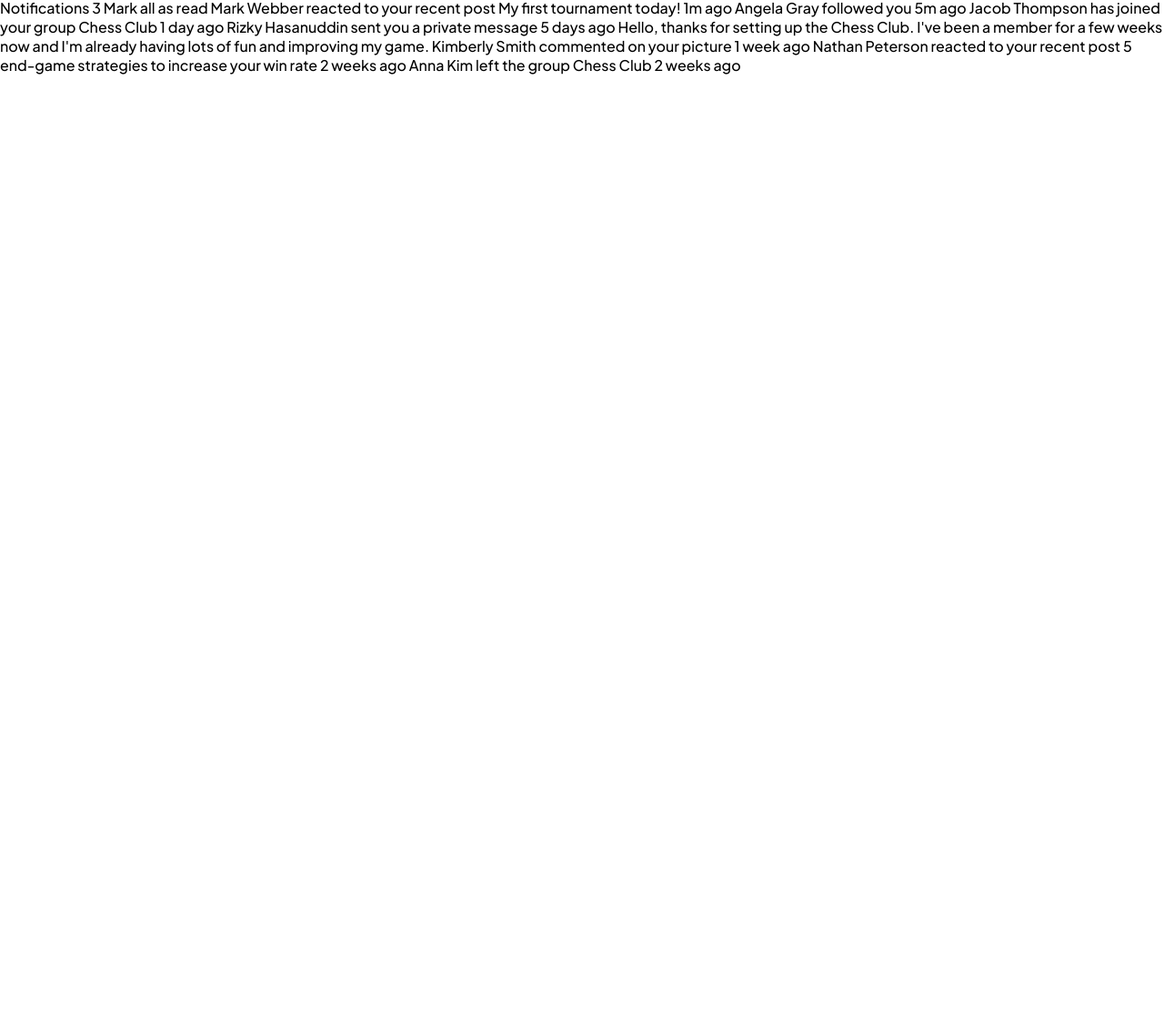
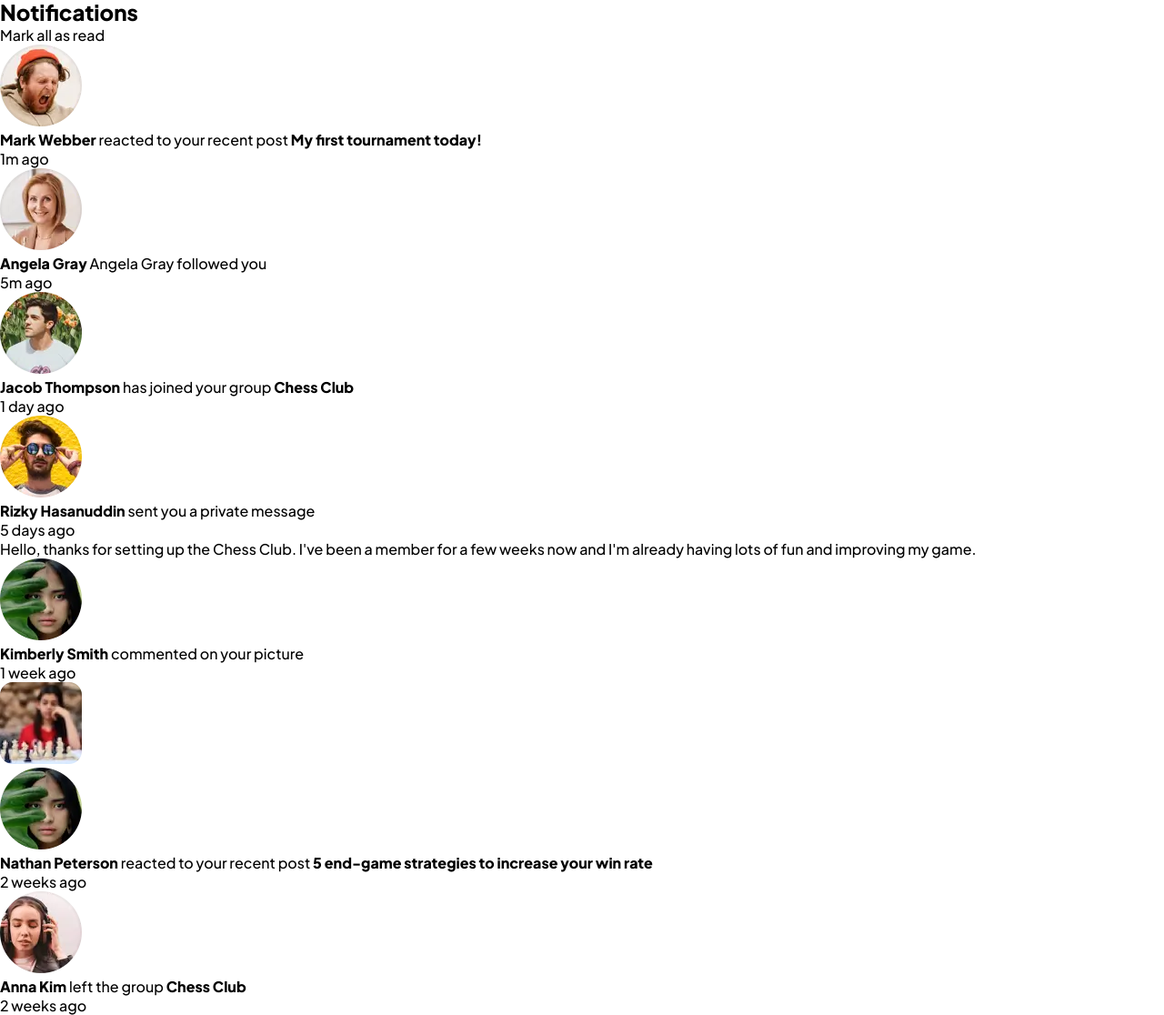
Before and after one commit to favourite-Coder/notifications-page, a plain HTML site: page codes/index.html in a window 1280 px wide. Shown: the part 2-1118 px from the top of the page at 91% size. Before the commit the page ends 800 px from the top, so only its background shows below. Drawn offline with Linux system fonts and the light colour scheme.

Commit message:
html structure

```diff
--- a/codes/index.html
+++ b/codes/index.html
@@ -10,32 +10,133 @@
 </head>
 <body>
 
-  Notifications 3
+  <div class="container">
+    <header>
+      <div class="notification_box">
+        <h2 class="title">Notifications</h2>
+        <span id="notifications"></span>
+      </div>
+      <p id="mark_all">Mark all as read</p>
+    </header>
+    <main>
+      <div class="notification_card unread">
+        <img src="/images/avatar-mark-webber.webp" alt="avatar">
+        <div class="description">
+          <p class="user_activity">
+            <strong>Mark Webber</strong> reacted to your recent post <b>My first tournament today!</b>
+          </p>
+          <p class="time">1m ago</p>
+        </div>
+      </div>
 
-  Mark all as read
+      <div class="notification_card unread">
+        <img src="/images/avatar-angela-gray.webp" alt="avatar">
+        <div class="description">
+          <p class="user_activity">
+            <strong>Angela Gray</strong>  Angela Gray followed you
+          </p>
+          <p class="time">5m ago</p>
+        </div>
+      </div>
 
-  Mark Webber reacted to your recent post My first tournament today!
-  1m ago
 
-  Angela Gray followed you
-  5m ago
+      <div class="notification_card unread">
+        <img src="/images/avatar-jacob-thompson.webp" alt="avatar">
+        <div class="description">
+          <p class="user_activity">
+            <strong> Jacob Thompson</strong> has joined your group <strong class="link">Chess Club</strong>
+          </p>
+          <p class="time"> 1 day ago</p>
+        </div>
+      </div>
 
-  Jacob Thompson has joined your group Chess Club
-  1 day ago
 
-  Rizky Hasanuddin sent you a private message
-  5 days ago
-  Hello, thanks for setting up the Chess Club. I've been a member for a few weeks now and
+
+      <div class="notification_card">
+        <div class="message_card">
+          <img src="/images/avatar-rizky-hasanuddin.webp" alt="avatar">
+          <div class="description">
+            <p class="user_activity">
+              <strong>  Rizky Hasanuddin</strong> sent you a private message
+            </p>
+            <p class="time"> 5 days ago</p>
+          </div>
+        </div>
+      </div>
+      <div class="message">
+        <p>
+          Hello, thanks for setting up the Chess Club. I've been a member for a few weeks now and
   I'm already having lots of fun and improving my game.
+        </p>
+      </div>
 
-  Kimberly Smith commented on your picture
-  1 week ago
+      <div class="notification_card">
+        <img src="/images/avatar-kimberly-smith.webp" alt="avatar">
+        <div class="description">
+          <p class="user_activity">
+            <strong> Kimberly Smith</strong> commented on your picture
+          </p>
+          <p class="time"> 1 week ago</p>
+        </div>
+        <img src="/images/image-chess.webp"  class="chess_img" alt="chess">
+      </div>
 
-  Nathan Peterson reacted to your recent post 5 end-game strategies to increase your win rate
-  2 weeks ago
+      <div class="notification_card">
+        <img src="/images/avatar-kimberly-smith.webp" alt="avatar">
+        <div class="description">
+          <p class="user_activity">
+            <strong>Nathan Peterson</strong> reacted to your recent post <b>5 end-game strategies to increase your win rate</b>
+          </p>
+          <p class="time">2 weeks ago</p>
+        </div>
+      </div>
 
-  Anna Kim left the group Chess Club
-  2 weeks ago
+
+      <div class="notification_card">
+        <img src="/images/avatar-anna-kim.webp" alt="avatar">
+        <div class="description">
+          <p class="user_activity">
+            <strong>Anna Kim</strong> left the group <strong class="link">Chess Club</strong>
+          </p>
+          <p class="time">2 weeks ago</p>
+        </div>
+      </div>
+
+    </main>
+  </div>
+
+
+
+
+
+
+
+
+
+
+
+
+
+
+
+
+
+
+
+
+
+
+
+
+
+
+
+
+
+
+
+
+
 
  <!--- <div class="attribution">
     Challenge by <a href="https://www.frontendmentor.io?ref=challenge" target="_blank">Frontend Mentor</a>.
```
